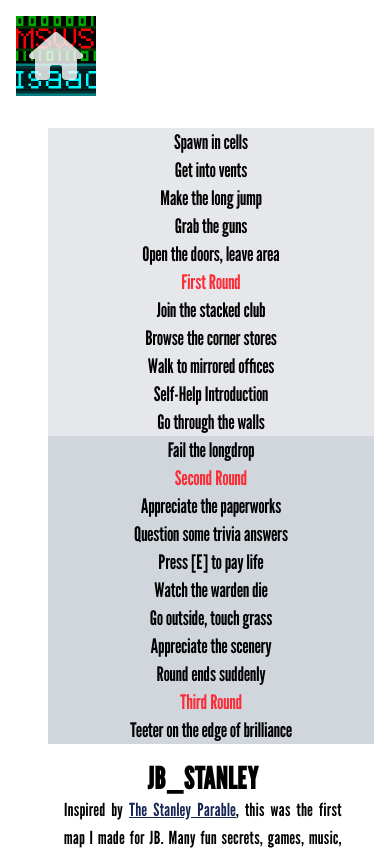
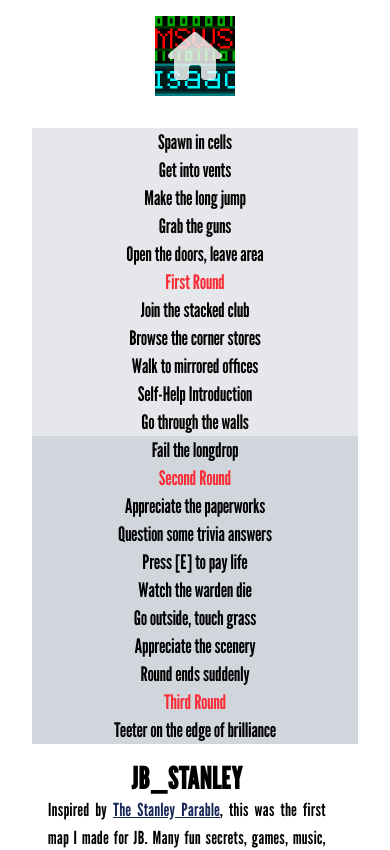
Before and after one commit to MSWS/MSWS.github.io, a SvelteKit app: page /jb/stanley in a window 390 px wide. Shown: the top 850 px of the page. Built offline with nearby package versions, Linux system fonts and the light colour scheme.

Commit message:
style: Align lists and update navigation styling
- Center align the unordered list in `+page.svelte` by updating the `class` attribute and rephrasing inline text for clarity.
- Update the `<nav>` element in `+layout.svelte` with improved alignment and responsive styling.

```diff
--- a/src/routes/(sub)/+layout.svelte
+++ b/src/routes/(sub)/+layout.svelte
@@ -5,7 +5,7 @@
   import logo from "$lib/assets/LOGO.png";
 </script>
 
-<nav class="size-20 m-4 mb-0 mr-0">
+<nav class="size-20 m-4 mb-0 ml-auto mr-auto md:ml-4">
   <!-- <img src={logo} alt="logo" class="pr-2" />
   <div class="text-2xl self-center text-black/80">HOME</div> -->
   <div
--- a/src/routes/(sub)/jb/stanley/+page.svelte
+++ b/src/routes/(sub)/jb/stanley/+page.svelte
@@ -19,7 +19,7 @@
 
 <div class="font-stanley text-xl lg:text-2xl xl:text-3xl 2xl:text-4xl">
   <ul
-    class="grid align-bottom w-full font-stanley text-nowrap grid-flow-row md:grid-flow-col md:grid-cols-6 p-8 ml-4 text-center md:text-left md:list-disc"
+    class="grid w-full font-stanley text-nowrap grid-flow-row md:grid-flow-col md:grid-cols-6 p-8 ml-auto mr-auto text-center md:text-left md:list-disc"
   >
     <div class="bg-gray-200 md:bg-transparent row-span-11">
       <li>Spawn in cells</li>
```
